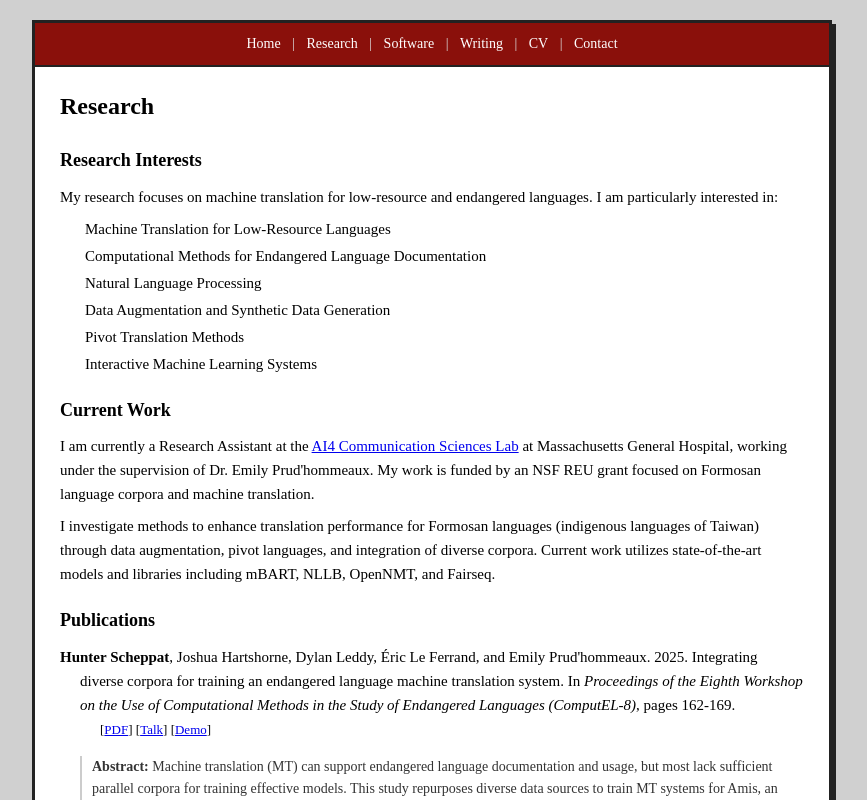
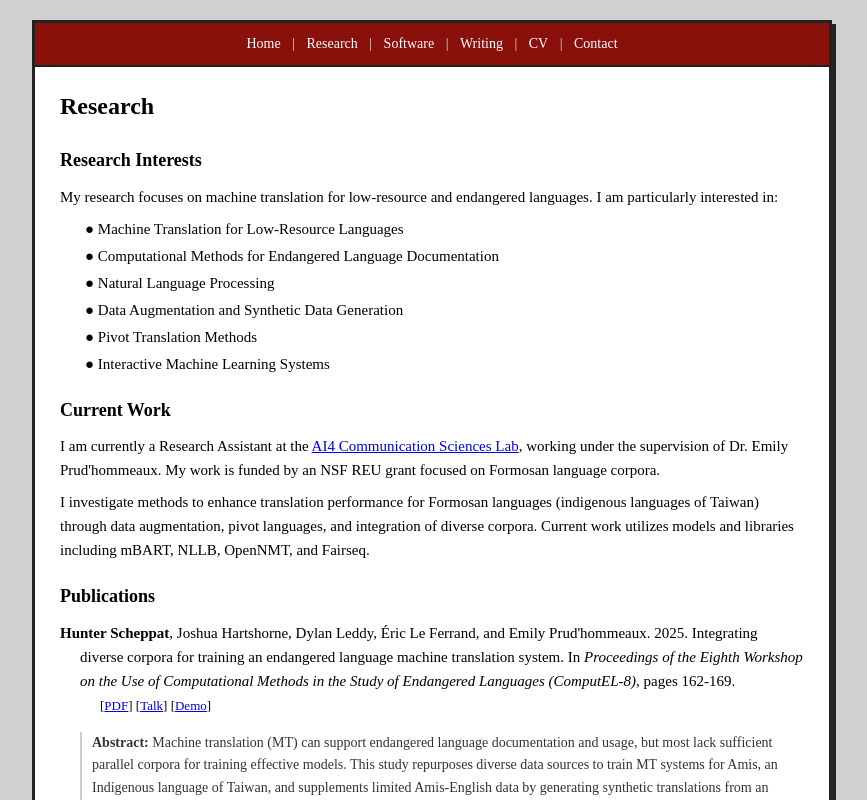
Before and after one commit to hunterschep/website, a React (Create React App) app: page /website/research in a window 1280 px wide. Shown: the whole page, without its empty margins (208-1075 px from the left). Built offline with nearby package versions, Linux system fonts and the light colour scheme.

Commit message:
content fixes

```diff
--- a/src/components/Home.jsx
+++ b/src/components/Home.jsx
@@ -17,15 +17,17 @@ const Home = () => {
         <div>
           <p>
             I am a senior at <a href="https://www.bc.edu/" target="_blank" rel="noopener noreferrer">Boston College</a> pursuing
-            a B.S. in Management (Finance & Information Systems) from the Carroll School of Management and a B.A. in Computer Science
-            from the Morrissey College of Arts and Sciences. I work as a research assistant at
-            the <a href="https://ai4commsci.github.io/" target="_blank" rel="noopener noreferrer">AI4 Communication Sciences Lab</a> at
-            Mass General Hospital, where I focus on machine translation for endangered languages.
+            a B.S. in Management and a B.A. in Computer Science. I work as a research assistant at
+            the <a href="https://ai4commsci.github.io/" target="_blank" rel="noopener noreferrer">AI4 Communication Sciences Lab</a>, where I focus on machine translation for endangered languages.
           </p>
           <p>
-            In Summer 2025, I will be joining <a href="https://www2.deloitte.com/" target="_blank" rel="noopener noreferrer">Deloitte</a> as
-            a Technology Consultant in the Digital Trust & Privacy practice. I also serve as President of
-            the <a href="https://bccss.co/" target="_blank" rel="noopener noreferrer">Boston College Computer Science Society</a>.
+            I am very interested in open-source NLP and MT projects. I have previously worked as a resarch assistant at the <a href="https://pushkin-consortium.github.io/pushkin/4.2/" target="_blank" rel="noopener noreferrer">Pushkin Project</a> (2024) and as
+            teaching assistant for CSCI1102: Data Structures (2023).
+            I serve as the President of the <a href="https://bccss.co/" target="_blank" rel="noopener noreferrer">Boston College Computer Science Society</a>.
+          </p>
+            <p>
+            Post-graduation, I will be joining <a href="https://www2.deloitte.com/" target="_blank" rel="noopener noreferrer">Deloitte</a> as
+            a Technology Consultant in their Seattle office.
           </p>
         </div>
       </div>
@@ -39,7 +41,7 @@ const Home = () => {
         You can find more details on my <a href="/research">research page</a>.
       </p>
       <p>
-        I maintain open-source software and demos on my <a href="/projects">projects page</a>.
+        I try to help maintain open-source software and demos on my <a href="/projects">projects page</a>.
         I also occasionally write about technology and research on my <a href="/writing">writing page</a>.
       </p>
 
@@ -79,25 +81,13 @@ const Home = () => {
           <span className="news-date">2025-05:</span> Featured in <a href="https://x.com/BostonCollege/status/1918386552666787889" target="_blank" rel="noopener noreferrer">Wall Street Journal Future View</a>.
         </li>
         <li className="news-item">
-          <span className="news-date">2025-03:</span> Presented paper at ComputEL 2025 on "Integrating diverse corpora for training an endangered language machine translation system."
+          <span className="news-date">2025-03:</span> Paper at ComputEL 2025 on "Integrating diverse corpora for training an endangered language machine translation system."
         </li>
         <li className="news-item">
           <span className="news-date">2025-01:</span> Paper accepted to ComputEL 2025 (Workshop on Computational Methods for Endangered Languages).
         </li>
         <li className="news-item">
-          <span className="news-date">2025-01:</span> Released interactive <a href="https://huggingface.co/spaces/hunterschep/ami-zh-translation" target="_blank" rel="noopener noreferrer">Amis-Mandarin translation demo</a> on Hugging Face.
-        </li>
-        <li className="news-item">
-          <span className="news-date">2024-09:</span> Started as President of the BC Computer Science Society.
-        </li>
-        <li className="news-item">
-          <span className="news-date">2024-06:</span> Completed internship at Liberty Mutual Insurance as Data Analytics Intern.
-        </li>
-        <li className="news-item">
-          <span className="news-date">2024-01:</span> Began work as Teaching Assistant for CSCI1102: Data Structures at Boston College.
-        </li>
-        <li className="news-item">
-          <span className="news-date">2023-09:</span> Joined AI4 Communication Sciences Lab as Research Assistant, working on NSF REU-funded Formosan MT project.
+          <span className="news-date">2025-01:</span> Released interactive <a href="https://huggingface.co/spaces/hunterschep/ami-zh-translation" target="_blank" rel="noopener noreferrer">Formosan-Mandarin translation demo</a> on Hugging Face.
         </li>
       </ul>
 
--- a/src/components/Research.jsx
+++ b/src/components/Research.jsx
@@ -12,25 +12,25 @@ const Research = () => {
         I am particularly interested in:
       </p>
       <ul>
-        <li>Machine Translation for Low-Resource Languages</li>
-        <li>Computational Methods for Endangered Language Documentation</li>
-        <li>Natural Language Processing</li>
-        <li>Data Augmentation and Synthetic Data Generation</li>
-        <li>Pivot Translation Methods</li>
-        <li>Interactive Machine Learning Systems</li>
+        <li>● Machine Translation for Low-Resource Languages</li>
+        <li>● Computational Methods for Endangered Language Documentation</li>
+        <li>● Natural Language Processing</li>
+        <li>● Data Augmentation and Synthetic Data Generation</li>
+        <li>● Pivot Translation Methods</li>
+        <li>● Interactive Machine Learning Systems</li>
       </ul>
 
       {/* Current Research */}
       <h2>Current Work</h2>
       <p>
-        I am currently a Research Assistant at the <a href="https://ai4commsci.github.io/" target="_blank" rel="noopener noreferrer">AI4 Communication Sciences Lab</a> at
-        Massachusetts General Hospital, working under the supervision of Dr. Emily Prud'hommeaux.
-        My work is funded by an NSF REU grant focused on Formosan language corpora and machine translation.
+        I am currently a Research Assistant at the <a href="https://ai4commsci.github.io/" target="_blank" rel="noopener noreferrer">AI4 Communication Sciences Lab</a>, working
+        under the supervision of Dr. Emily Prud'hommeaux.
+        My work is funded by an NSF REU grant focused on Formosan language corpora.
       </p>
       <p>
         I investigate methods to enhance translation performance for Formosan languages (indigenous languages of Taiwan)
         through data augmentation, pivot languages, and integration of diverse corpora. Current work utilizes
-        state-of-the-art models and libraries including mBART, NLLB, OpenNMT, and Fairseq.
+        models and libraries including mBART, NLLB, OpenNMT, and Fairseq.
       </p>
 
       {/* Publications */}
```
